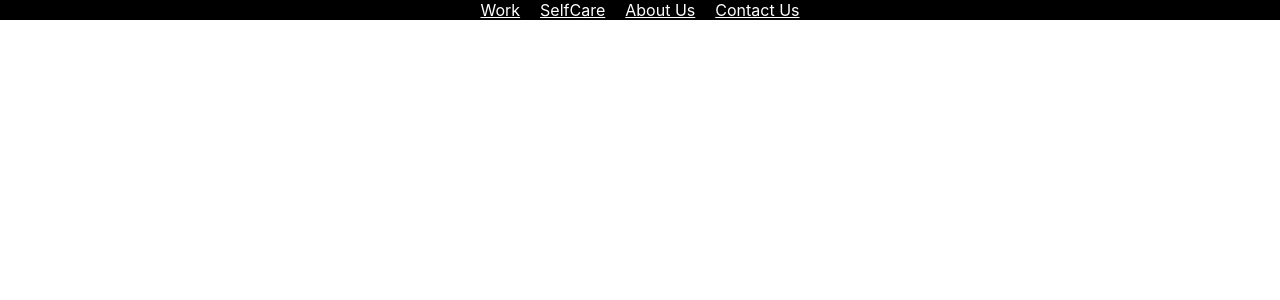
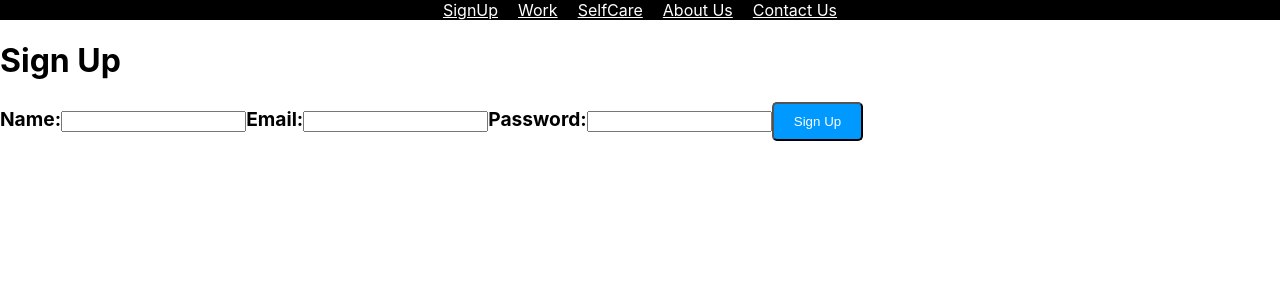
Before and after one commit to TimothyDanfield/Agenda-X-Productivity, a React (Create React App) app: page /signup in a window 1280 px wide. Shown: the top 300 px of the page. Built offline with nearby package versions, Linux system fonts and the light colour scheme.

Commit message:
Signup JS file

```diff
--- a/src/App.js
+++ b/src/App.js
@@ -8,6 +8,7 @@ import WelcomePage from './components/Home/WelcomePage'
 import AboutUs from './components/AboutUs/AboutUs'
 import ContactUs from './components/ContactUs/ContactUs'
 import SelfCare from './components/SelfCare/SelfCare'
+import SignUp from './components/SignUp/SignUp'
 const App = () => {
 
 
@@ -16,6 +17,7 @@ const App = () => {
     <NavBar />
     <Routes>
       <Route exact path="/login" element={<LoginPage />} />
+      <Route exact path="/signup" element={<SignUp />} />
       <Route exact path="/task" element={<Task />} />
       <Route exact path="/welcome" element={<WelcomePage />} />
       <Route exact path="/aboutus" element={<AboutUs />} />
--- a/src/components/NavBar/NavBar.js
+++ b/src/components/NavBar/NavBar.js
@@ -4,6 +4,7 @@ import { Link } from "react-router-dom";
 const NavBar = () => {
   return (
     <div style={{textAlign:"center", backgroundColor:"black"}}>
+      <Link style={{ color: "white", padding:"10px" }} to="/signup">SignUp</Link>
       <Link style={{ color: "white", padding:"10px" }} to="/task">Work</Link>
 
       <Link style={{ color: "white",padding:"10px" }} to="/selfcare">SelfCare</Link>
--- /dev/null
+++ b/src/components/SignUp/SignUp.js
@@ -0,0 +1,22 @@
+import React from 'react';
+
+const SignUp = () => {
+  return (
+    <div className="signup-container">
+      <h1 style={{ fontSize: '2rem', fontWeight: 'bold' }}>Sign Up</h1>
+      <form>
+        <label style={{ fontSize: '1.2rem', fontWeight: 'bold' }}>Name:</label>
+        <input type="text" name="name" />
+
+        <label style={{ fontSize: '1.2rem', fontWeight: 'bold' }}>Email:</label>
+        <input type="email" name="email" />
+
+        <label style={{ fontSize: '1.2rem', fontWeight: 'bold' }}>Password:</label>
+        <input type="password" name="password" />
+
+        <button type="submit" style={{ backgroundColor:'#0099FF', color:'#FFFFFF', padding:'10px 20px', borderRadius:'5px'}} >Sign Up</button>
+      </form>
+
+    </div>  );
+};
+export default SignUp;
```
